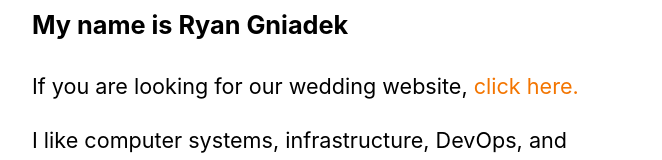
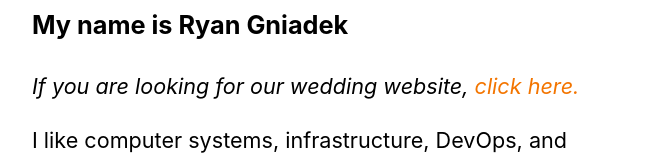
Before and after one commit to ryangniadek/next-js-website, a Next.js app: page / in a window 1280 px wide. Shown: the part 319-479 px from the top of the page, without its empty margins (302-964 px from the left). Built offline with nearby package versions, Linux system fonts and the light colour scheme.

Commit message:
Added italics

```diff
--- a/pages/index.js
+++ b/pages/index.js
@@ -13,9 +13,9 @@ export default function Home({ allPostsData }) {
       </Head>
       <section className={utilStyles.headingMd}>
         <h3>My name is Ryan Gniadek</h3>
-        <p>
+        <p><i>
           If you are looking for our wedding website, <Link href="/wedding">click here.</Link>
-        </p>
+        </i></p>
         <p>
           I like computer systems, infrastructure, DevOps, and software engineering.{" "}
         </p>
```
